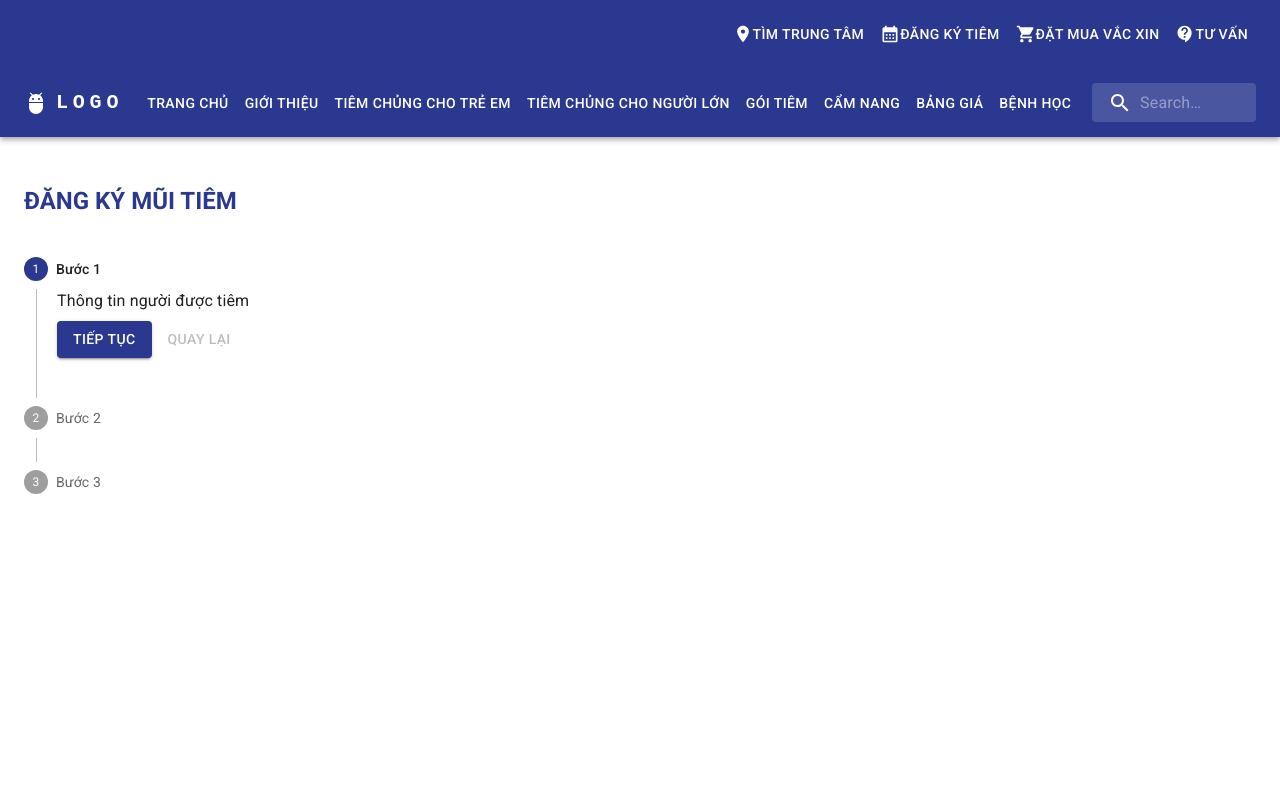
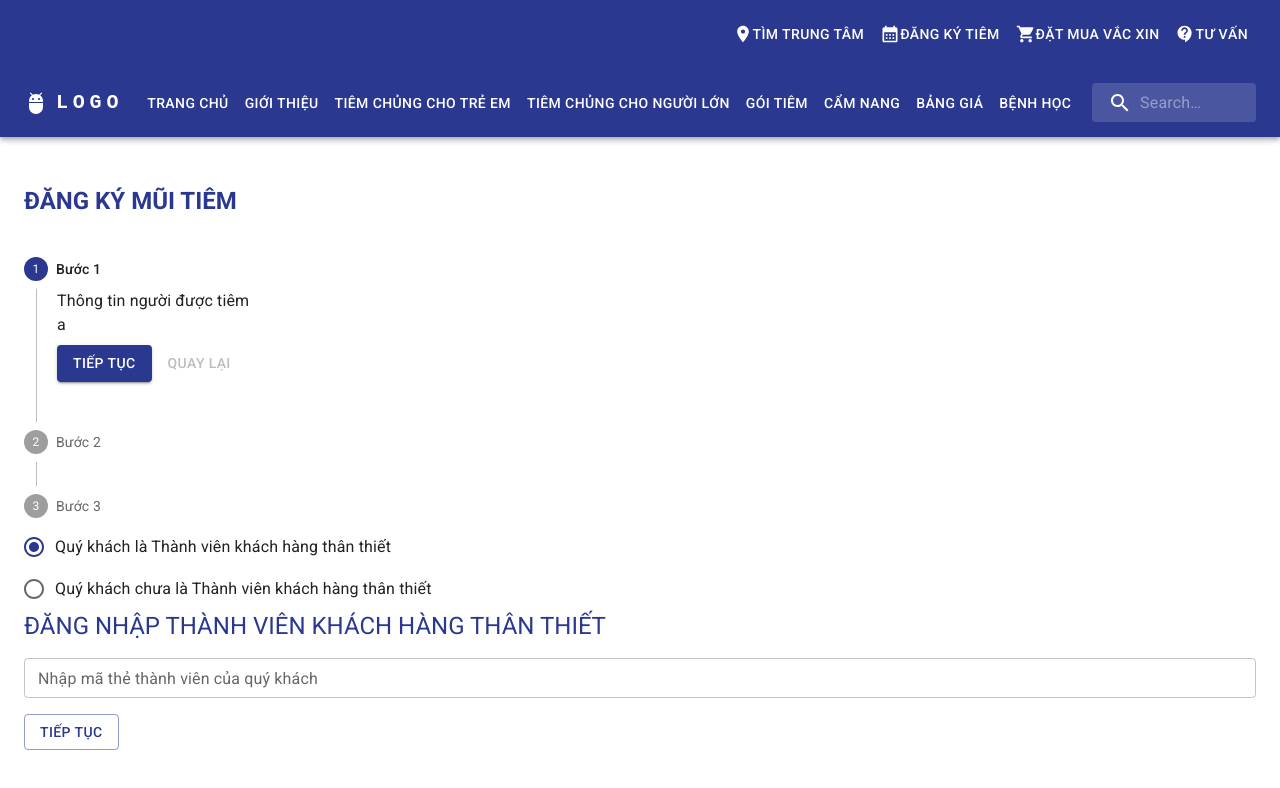
Before and after one commit to toaingo2108/injecting-management, a Next.js app: page /injections/register in a window 1280 px wide. Shown: the top 788 px of the page. Built offline with nearby package versions, Linux system fonts and the light colour scheme.

Commit message:
edit store redux, add stepper

```diff
--- a/components/cartVaccines/cartVaccinesSlice.tsx
+++ b/components/cartVaccines/cartVaccinesSlice.tsx
@@ -15,11 +15,13 @@ const cartVaccinesSlice = createSlice({
   reducers: {
     addVaccineIntoCart: (state, action: PayloadAction<Vaccine>) => {
       state.vaccines.push(action.payload)
+      localStorage.setItem('cartVaccines', JSON.stringify(state.vaccines))
     },
     removeVaccineFromCart: (state, action: PayloadAction<string>) => {
       state.vaccines = state.vaccines.filter(
         (item) => item.id !== action.payload
       )
+      localStorage.setItem('cartVaccines', JSON.stringify(state.vaccines))
     },
   },
 })
--- a/components/counter/counterSlice.tsx
+++ /dev/null
@@ -1,27 +0,0 @@
-import { createSlice, PayloadAction } from '@reduxjs/toolkit'
-
-export interface CounterState {
-  value: number
-}
-
-const initialState: CounterState = {
-  value: 0,
-}
-
-export const counterSlice = createSlice({
-  name: 'counter',
-  initialState,
-  reducers: {
-    increment: (state) => {
-      state.value += 1
-    },
-    decrement: (state) => {
-      state.value -= 1
-    },
-    incrementByAmount: (state, action: PayloadAction<number>) => {
-      state.value += action.payload
-    },
-  },
-})
-
-export default counterSlice
--- a/components/counter/index.tsx
+++ /dev/null
@@ -1,5 +0,0 @@
-const Counter = () => {
-  return <div>Counter</div>
-}
-
-export default Counter
--- /dev/null
+++ b/components/stepper/index.tsx
@@ -0,0 +1,75 @@
+import {
+  Box,
+  Stepper,
+  Step,
+  StepLabel,
+  StepContent,
+  Button,
+  Paper,
+  Typography,
+} from '@mui/material'
+import { useState } from 'react'
+import Link from 'next/link'
+
+interface Props {
+  steps: {
+    label: string
+    description: string
+    stepPage: JSX.Element
+  }[]
+}
+
+const StepperComponent = ({ steps }: Props) => {
+  const [activeStep, setActiveStep] = useState(0)
+
+  const handleNext = () => {
+    setActiveStep((prevActiveStep) => prevActiveStep + 1)
+  }
+
+  const handleBack = () => {
+    setActiveStep((prevActiveStep) => prevActiveStep - 1)
+  }
+
+  return (
+    <>
+      <Stepper activeStep={activeStep} orientation="vertical">
+        {steps.map((step, index) => (
+          <Step key={step.label}>
+            <StepLabel>{step.label}</StepLabel>
+            <StepContent>
+              <Typography>{step.description}</Typography>
+              {step.stepPage}
+              <Box sx={{ mb: 2 }}>
+                <div>
+                  <Button
+                    variant="contained"
+                    onClick={handleNext}
+                    sx={{ mt: 1, mr: 1 }}
+                  >
+                    {index === steps.length - 1 ? 'Hoàn thành' : 'Tiếp tục'}
+                  </Button>
+                  <Button
+                    disabled={index === 0}
+                    onClick={handleBack}
+                    sx={{ mt: 1, mr: 1 }}
+                  >
+                    Quay lại
+                  </Button>
+                </div>
+              </Box>
+            </StepContent>
+          </Step>
+        ))}
+      </Stepper>
+      {activeStep === steps.length && (
+        <Paper square elevation={0} sx={{ p: 3 }}>
+          <Link href="/">
+            <Button sx={{ mt: 1, mr: 1 }}>Trang chủ</Button>
+          </Link>
+        </Paper>
+      )}
+    </>
+  )
+}
+
+export default StepperComponent
--- a/pages/injections/register.tsx
+++ b/pages/injections/register.tsx
@@ -1,83 +1,83 @@
 import { NextPage } from 'next'
 import {
+  Autocomplete,
   Box,
-  Stepper,
-  Step,
-  StepLabel,
-  StepContent,
   Button,
-  Paper,
+  FormControl,
+  FormControlLabel,
+  Radio,
+  RadioGroup,
+  TextField,
   Typography,
 } from '@mui/material'
-import { useState } from 'react'
 import Layout from '~/components/layout'
-import Link from 'next/link'
+import StepperComponent from '~/components/stepper'
+// import { useState } from 'react'
+
+const Register: NextPage = () => {
+  // const [isCustomer, setIsCustomer] = useState(false)
 
   const steps = [
     {
       label: 'Bước 1',
       description: 'Thông tin người được tiêm',
+      stepPage: <Box>a</Box>,
     },
     {
       label: 'Bước 2',
       description: 'Thanh toán',
+      stepPage: <Box>a</Box>,
     },
     {
       label: 'Bước 3',
-    description: 'Xác nhận từ VNVC',
+      description: 'Xác nhận',
+      stepPage: <Box>a</Box>,
     },
   ]
 
-const Register: NextPage = () => {
-  const [activeStep, setActiveStep] = useState(0)
-
-  const handleNext = () => {
-    setActiveStep((prevActiveStep) => prevActiveStep + 1)
-  }
-
-  const handleBack = () => {
-    setActiveStep((prevActiveStep) => prevActiveStep - 1)
-  }
-
   return (
     <Layout title="Đăng ký vắc xin" titlePage="Đăng ký mũi tiêm">
-      <Box sx={{ maxWidth: 400 }}>
-        <Stepper activeStep={activeStep} orientation="vertical">
-          {steps.map((step, index) => (
-            <Step key={step.label}>
-              <StepLabel>{step.label}</StepLabel>
-              <StepContent>
-                <Typography>{step.description}</Typography>
-                <Box sx={{ mb: 2 }}>
-                  <div>
-                    <Button
-                      variant="contained"
-                      onClick={handleNext}
-                      sx={{ mt: 1, mr: 1 }}
+      <StepperComponent steps={steps} />
+      <FormControl>
+        <RadioGroup defaultValue="isCustomer">
+          <FormControlLabel
+            value="isCustomer"
+            control={<Radio />}
+            label="Quý khách là Thành viên khách hàng thân thiết"
+          />
+          <FormControlLabel
+            value="notCustomer"
+            control={<Radio />}
+            label="Quý khách chưa là Thành viên khách hàng thân thiết"
+          />
+        </RadioGroup>
+      </FormControl>
+      <Typography
+        variant="h5"
+        component="div"
+        textTransform="uppercase"
+        color="primary"
+        fontWeight="400"
       >
-                      {index === steps.length - 1 ? 'Hoàn thành' : 'Tiếp tục'}
+        Đăng nhập thành viên khách hàng thân thiết
+      </Typography>
+      <Autocomplete
+        freeSolo
+        options={[]}
+        sx={{ my: 2 }}
+        renderInput={(params) => (
+          <>
+            <TextField
+              {...params}
+              size="small"
+              label="Nhập mã thẻ thành viên của quý khách"
+            />
+          </>
+        )}
+      />
+      <Button variant="outlined" color="primary">
+        Tiếp tục
       </Button>
-                    <Button
-                      disabled={index === 0}
-                      onClick={handleBack}
-                      sx={{ mt: 1, mr: 1 }}
-                    >
-                      Quay lại
-                    </Button>
-                  </div>
-                </Box>
-              </StepContent>
-            </Step>
-          ))}
-        </Stepper>
-        {activeStep === steps.length && (
-          <Paper square elevation={0} sx={{ p: 3 }}>
-            <Link href="/">
-              <Button sx={{ mt: 1, mr: 1 }}>Trang chủ</Button>
-            </Link>
-          </Paper>
-        )}
-      </Box>
     </Layout>
   )
 }
--- a/redux/selector.tsx
+++ b/redux/selector.tsx
@@ -1,8 +1,5 @@
 // import { createSelector } from '@reduxjs/toolkit';
 
 import type { CartVaccinesState } from '~/components/cartVaccines/cartVaccinesSlice'
-import type { CounterState } from '~/components/counter/counterSlice'
-
-export const counterSelector = (state: CounterState) => state.value
 
 export const cartVaccinesSelector = (state: CartVaccinesState) => state.vaccines
--- a/redux/store.tsx
+++ b/redux/store.tsx
@@ -1,10 +1,8 @@
 import { configureStore } from '@reduxjs/toolkit'
 import cartVaccinesSlice from '~/components/cartVaccines/cartVaccinesSlice'
-import counterSlice from '~/components/counter/counterSlice'
 
 export const store = configureStore({
   reducer: {
-    counter: counterSlice.reducer,
     cartVaccines: cartVaccinesSlice.reducer,
   },
 })
```
Lines whose indentation alone changed are shown as unchanged.
